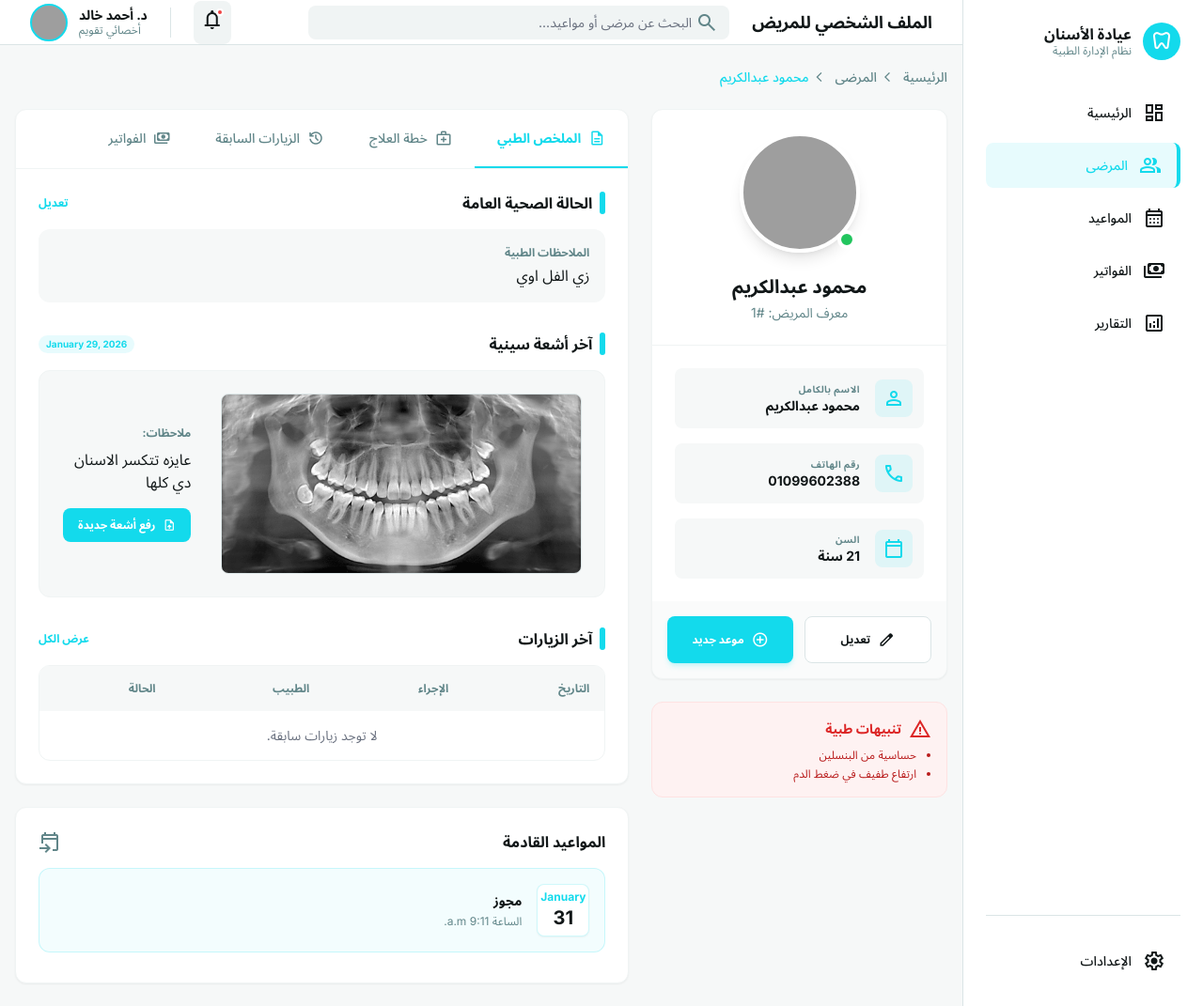
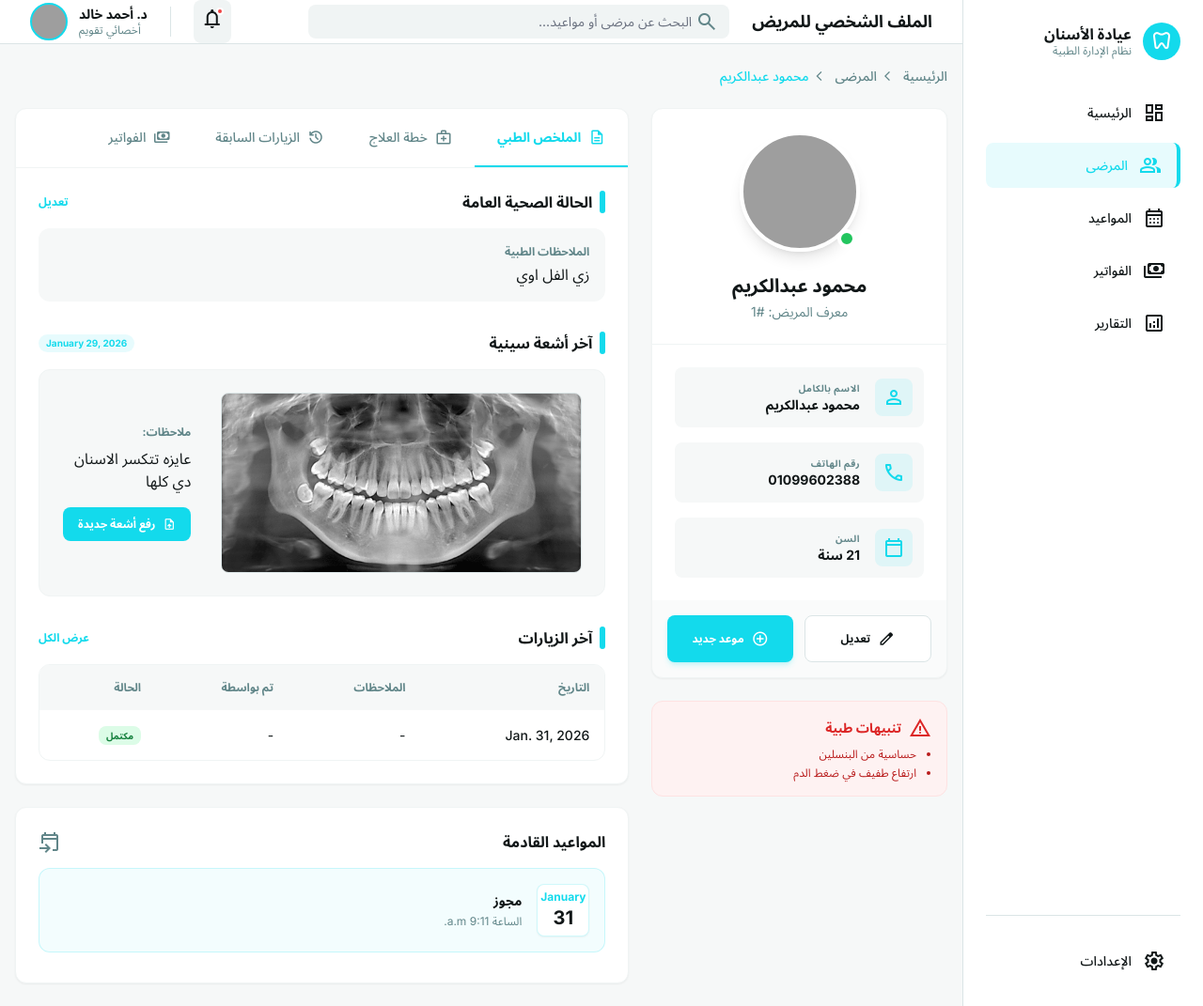
Before and after one commit to Ma7moud-Mansour/Dent-Clinic, a Django app: page /patients/1/ in a window 1280 px wide. Shown: the whole page at 94% size. Run offline with Django 5.2, Linux system fonts and the light colour scheme; data comes from the database, SQL or seed files in the repository; both versions use the stored data as it was after the commit; data that the repository does not hold is empty; some libraries are stand-ins or nearby versions; grey boxes are pictures that could not be loaded.

Commit message:
Fix Appointments in Patient Profile Page

```diff
--- a/myproject/clinic/views.py
+++ b/myproject/clinic/views.py
@@ -10,7 +10,8 @@ from django.shortcuts import render, redirect, get_object_or_404
 from django.core.paginator import Paginator
 from django.db.models import Q
 from django.contrib import messages
-from .models import Patient
+from .models import Patient, Appointment
+from datetime import date, datetime
 
 def patients_list(request):
     query = request.GET.get('q', '')
@@ -129,9 +130,20 @@ def update_medical_notes(request, patient_id):
 
 def patient_profile(request, id):
     patient = get_object_or_404(Patient, id=id)
-    # Get last visit and appointments if models are related correctly
-    visits = patient.visits.all().order_by('-visit_date')
-    appointments = patient.appointments.filter(status='scheduled').order_by('date', 'time')
+
+    # "Visits" are now completed appointments
+    visits = Appointment.objects.filter(
+        patient=patient,
+        status='completed'
+    ).order_by('-date', '-time')
+
+    # "Appointments" are scheduled and in the future/today
+    appointments = Appointment.objects.filter(
+        patient=patient,
+        status='scheduled',
+        date__gte=date.today()
+    ).order_by('date', 'time')
+
     latest_xray = patient.xrays.last()
 
     return render(request, 'clinic/patient_profile.html', {
@@ -144,8 +156,7 @@ def patient_profile(request, id):
 def visits(request):
     return render(request, 'clinic/visits.html')
 
-from datetime import date, datetime
-from .models import Patient, Appointment
+
 
 def appointments_list(request):
     selected_date_str = request.GET.get('date')
--- a/myproject/templates/clinic/patient_profile.html
+++ b/myproject/templates/clinic/patient_profile.html
@@ -266,17 +266,17 @@
                                         class="bg-background-light dark:bg-[#2d4548] text-[#618689] font-bold text-xs">
                                         <tr>
                                             <th class="p-4">التاريخ</th>
-                                            <th class="p-4">الإجراء</th>
-                                            <th class="p-4">الطبيب</th>
+                                            <th class="p-4">الملاحظات</th>
+                                            <th class="p-4">تم بواسطة</th>
                                             <th class="p-4">الحالة</th>
                                         </tr>
                                     </thead>
                                     <tbody class="divide-y divide-[#f0f4f4] dark:divide-[#2d4548]">
                                         {% for visit in visits %}
                                         <tr class="hover:bg-gray-50 dark:hover:bg-[#2d4548]/30 transition-colors">
-                                            <td class="p-4 font-medium">{{ visit.visit_date }}</td>
-                                            <td class="p-4">{{ visit.description }}</td>
-                                            <td class="p-4">{{ visit.doctor.get_full_name|default:"-" }}</td>
+                                            <td class="p-4 font-medium">{{ visit.date }}</td>
+                                            <td class="p-4">{{ visit.notes|default:"-" }}</td>
+                                            <td class="p-4">{{ visit.created_by.get_full_name|default:"-" }}</td>
                                             <td class="p-4">
                                                 <span
                                                     class="px-2 py-1 bg-green-100 dark:bg-green-900/30 text-green-700 dark:text-green-400 text-[10px] font-bold rounded-lg">مكتمل</span>
```
Also changed, not shown: myproject/db.sqlite3.
